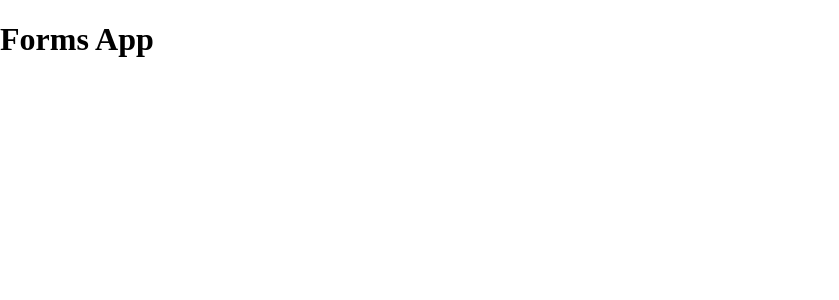
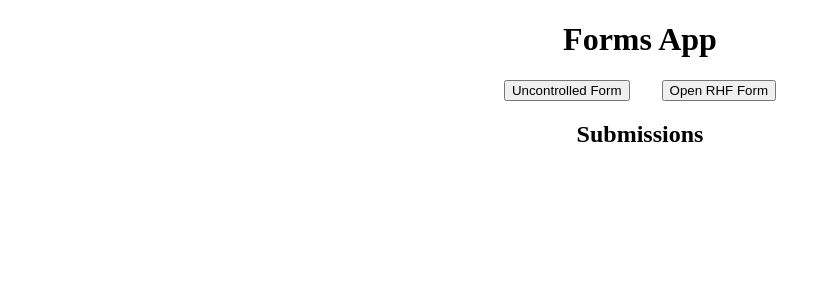
Before and after one commit to Natalia-1707/Forms, a React (Vite) app: page / in a window 1280 px wide. Shown: the top 300 px of the page, without its empty margins (0-839 px from the left). Built offline with nearby package versions, Linux system fonts and the light colour scheme.

Commit message:
feat: make initial page layout

```diff
--- a/src/App.css
+++ b/src/App.css
@@ -0,0 +1,6 @@
+.app-wrapper {
+    display: flex;
+    justify-content: center;
+    align-items: center;
+    flex-direction: column;
+}
--- a/src/App.tsx
+++ b/src/App.tsx
@@ -1,11 +1,14 @@
-/* import { useState } from 'react'
-import reactLogo from './assets/react.svg'
-import viteLogo from './assets/vite.svg'
-import heroImg from './assets/hero.png' */
 import './App.css'
+import Header from './components/Header';
+import Main from './components/Main'
 
 function App() {
-  return <h1>Forms App</h1>;
+  return (
+    <div className="app-wrapper">
+      <Header />
+      <Main />
+    </div>
+  )
 }
 
 export default App;
--- /dev/null
+++ b/src/components/Header.tsx
@@ -0,0 +1,5 @@
+export default function Header() {
+    return (
+      <h1>Forms App</h1>
+    )
+}
--- /dev/null
+++ b/src/components/Main.tsx
@@ -0,0 +1,15 @@
+import "./main.css"
+
+export default function Main() {
+    return (
+        <div className="main-wrapper">
+            <div className="buttons-div">
+                <button>Uncontrolled Form</button>
+                <button>Open RHF Form</button>
+            </div>
+            <div className="Submissions">
+                <h2>Submissions</h2>
+            </div>
+        </div>
+    )
+}
--- /dev/null
+++ b/src/components/main.css
@@ -0,0 +1,13 @@
+.main-wrapper {
+    display: flex;
+    justify-content: center;
+    align-items: center;
+    flex-direction: column;
+}
+
+.buttons-div {
+    display: flex;
+    justify-content: center;
+    align-items: center;
+    gap: 2rem;
+}
```
